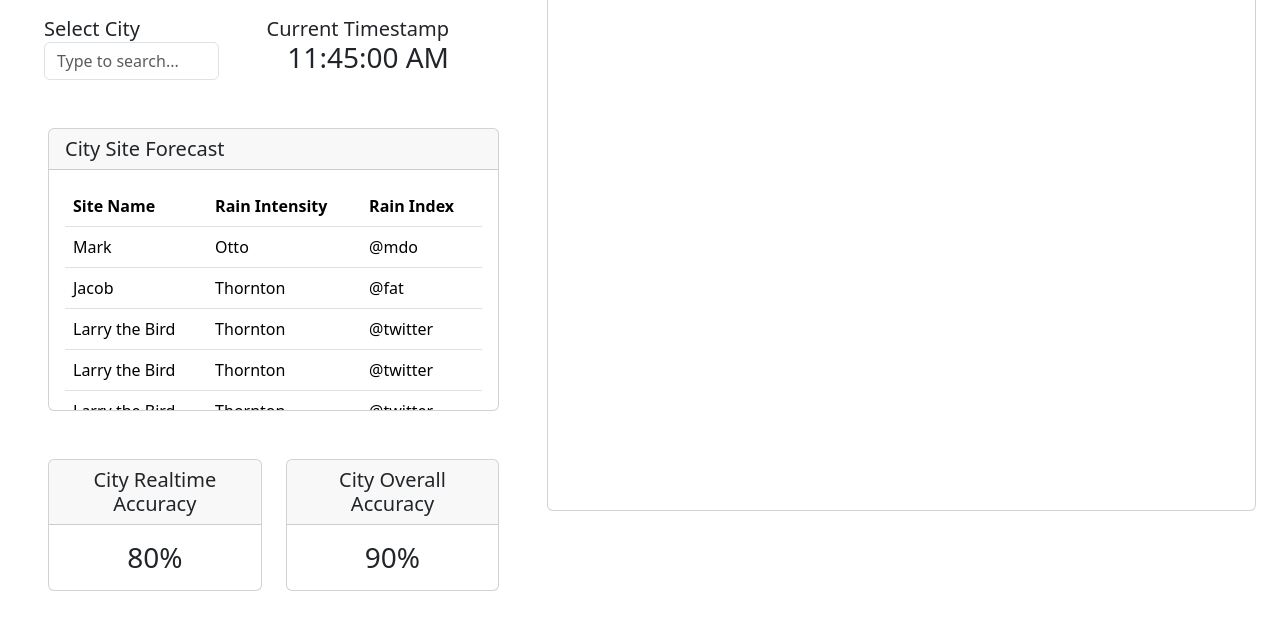
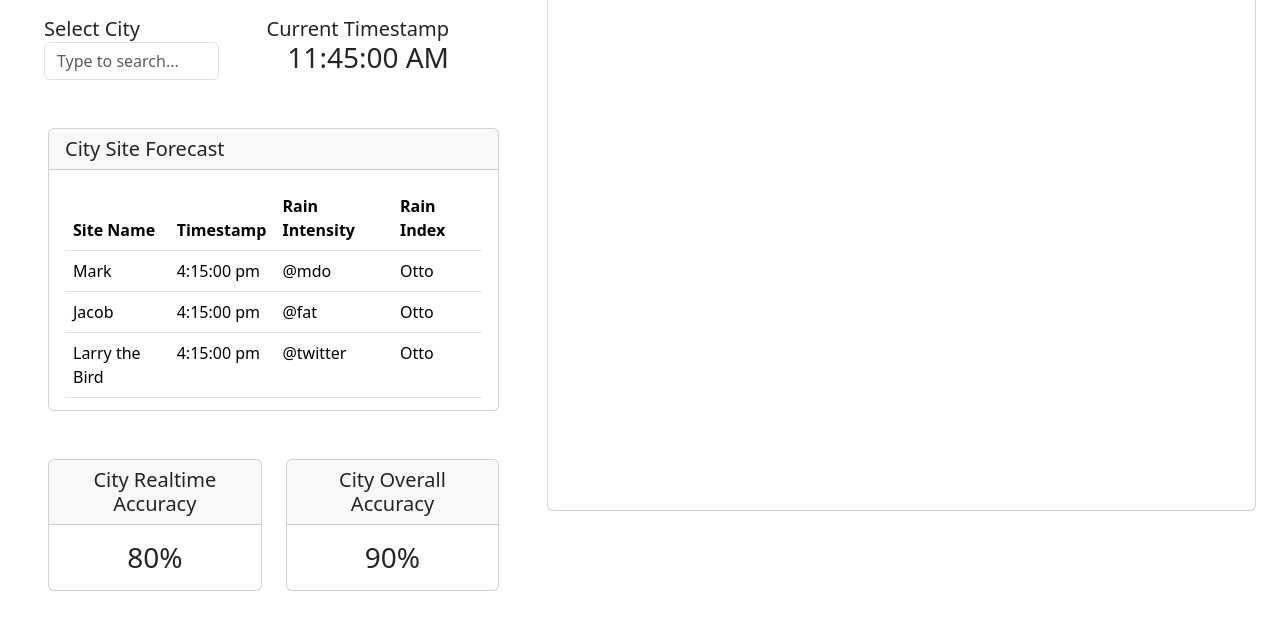
Before and after one commit to vaibhavpharate/new_portal, a Django app: page / in a window 1280 px wide. Shown: the part 276-915 px from the top of the page. Run offline with Django 5.2, Linux system fonts and the light colour scheme.

Commit message:
template adds

```diff
--- a/templates/home.html
+++ b/templates/home.html
@@ -41,9 +41,7 @@
                                 <option value="Delhi">
                                 <option value="Mumbai">
                                 <option value="Kolkata">
-                                <option value="Seattle">
-                                <option value="Los Angeles">
-                                <option value="Chicago">
+
                                 </datalist>
                               </div>
 
@@ -66,6 +64,7 @@
                                           <tr>
 
                                             <th scope="col">Site Name</th>
+                                            <th scope="col">Timestamp</th>
                                             <th scope="col">Rain Intensity</th>
                                             <th scope="col">Rain Index</th>
                                           </tr>
@@ -74,38 +73,44 @@
                                           <tr>
 
                                             <td>Mark</td>
+                                            <td>4:15:00 pm</td>
+                                            <td>@mdo</td>
                                             <td>Otto</td>
-                                            <td>@mdo</td>
                                           </tr>
                                           <tr>
 
                                             <td>Jacob</td>
-                                            <td>Thornton</td>
+                                            <td>4:15:00 pm</td>
                                             <td>@fat</td>
+                                            <td>Otto</td>
                                           </tr>
                                           <tr>
 
                                             <td >Larry the Bird</td>
-                                            <td>Thornton</td>
+                                            <td>4:15:00 pm</td>
                                             <td>@twitter</td>
+                                            <td>Otto</td>
                                           </tr>
                                           <tr>
 
                                             <td >Larry the Bird</td>
-                                            <td>Thornton</td>
+                                            <td>4:15:00 pm</td>
                                             <td>@twitter</td>
+                                            <td>Otto</td>
                                           </tr>
                                           <tr>
 
                                             <td >Larry the Bird</td>
-                                            <td>Thornton</td>
+                                            <td>4:15:00 pm</td>
                                             <td>@twitter</td>
+                                            <td>Otto</td>
                                           </tr>
                                           <tr>
 
                                             <td >Larry the Bird</td>
-                                            <td>Thornton</td>
+                                            <td>4:15:00 pm</td>
                                             <td>@twitter</td>
+                                            <td>Otto</td>
                                           </tr>
                                         </tbody>
                                       </table>
```
